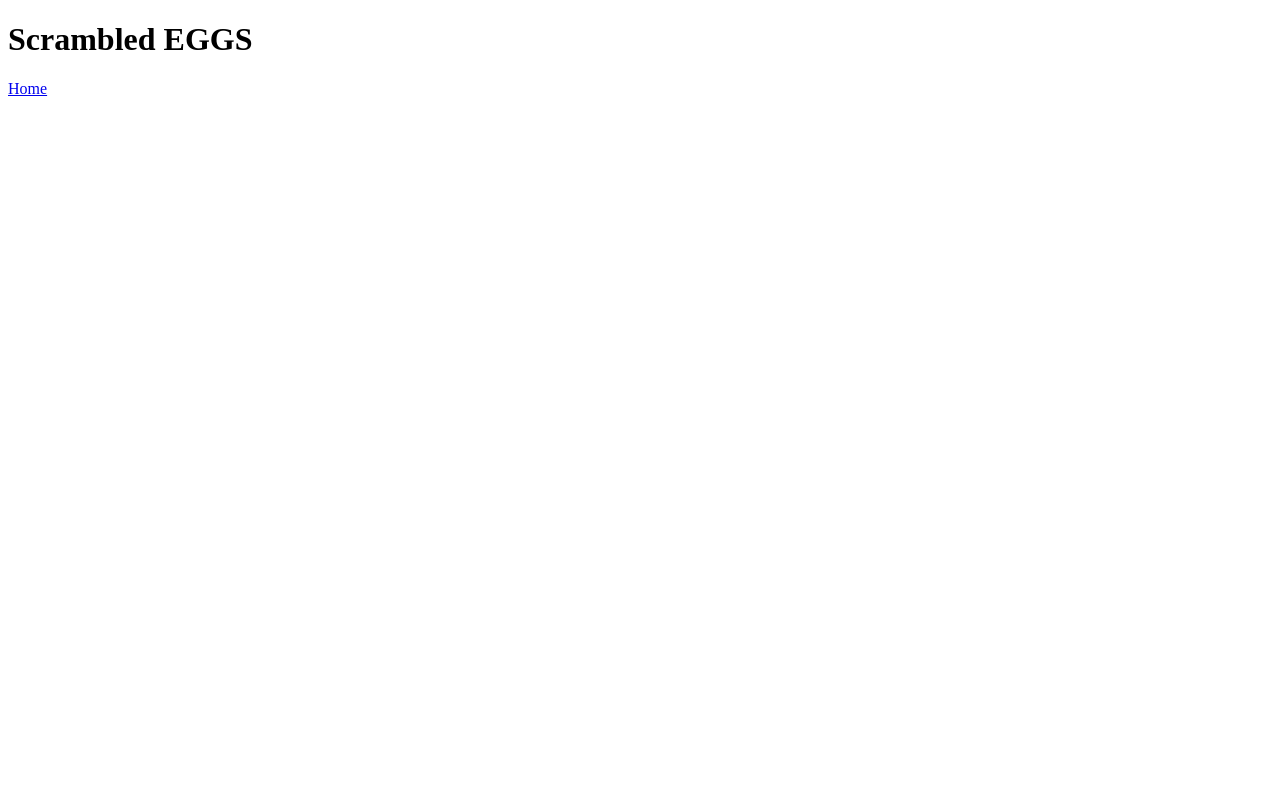
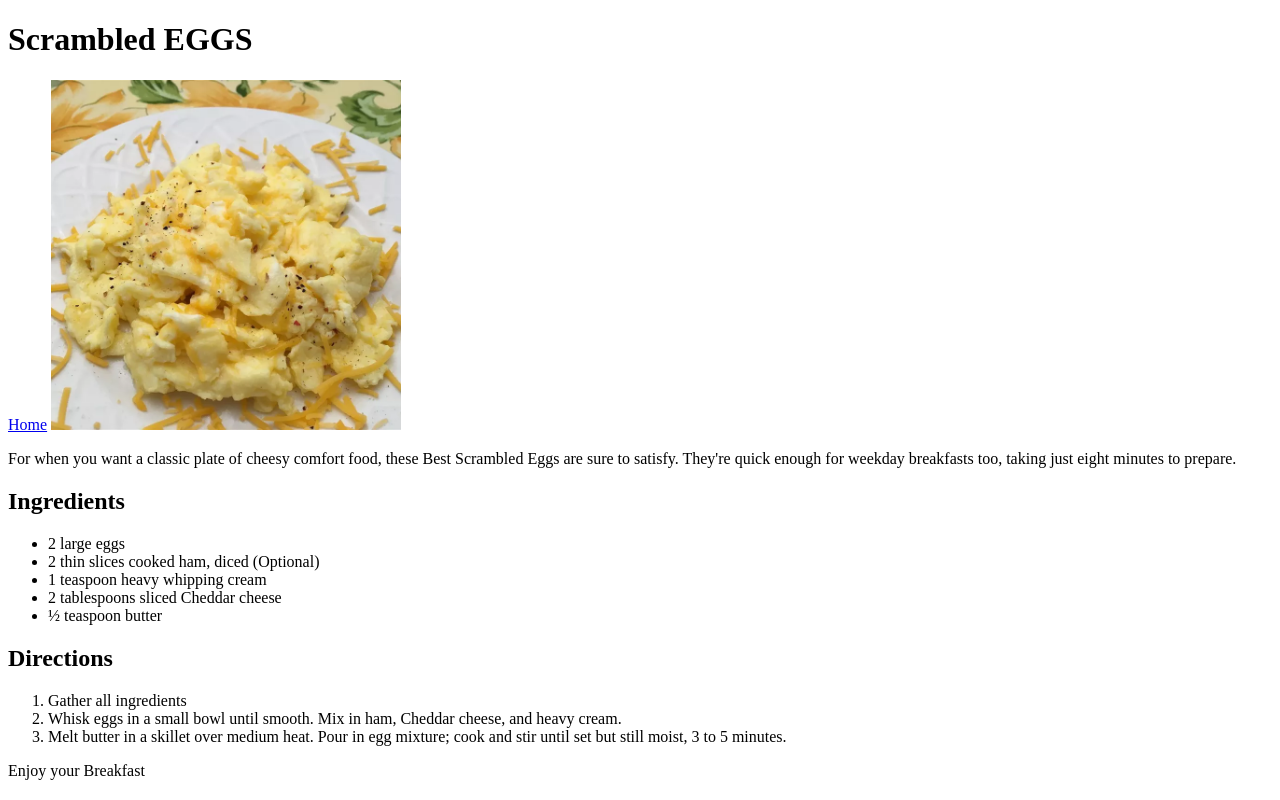
Before and after one commit to NandanMRamesh/odin-recipes, a plain HTML site: page recipes/scrambled-eggs.html in a window 1280 px wide. Drawn offline with Linux system fonts and the light colour scheme.

Commit message:
add content to scrambled eggs

```diff
--- a/recipes/scrambled-eggs.html
+++ b/recipes/scrambled-eggs.html
@@ -8,5 +8,22 @@
 <body>
     <h1>Scrambled EGGS</h1>
     <a href="../index.html">Home</a>
+    <img src="images/scrambled-eggs.webp" height="350" width="350">
+    <p>For when you want a classic plate of cheesy comfort food, these Best Scrambled Eggs are sure to satisfy. They're quick enough for weekday breakfasts too, taking just eight minutes to prepare.</p>
+    <h2>Ingredients</h2>
+    <ul>
+        <li>2 large eggs</li>
+        <li>2 thin slices cooked ham, diced (Optional)</li>
+        <li>1 teaspoon heavy whipping cream</li>
+        <li>2 tablespoons sliced Cheddar cheese</li>
+        <li>½ teaspoon butter</li>
+    </ul>
+    <h2>Directions</h2>
+    <ol>
+        <li>Gather all ingredients</li>
+        <li>Whisk eggs in a small bowl until smooth. Mix in ham, Cheddar cheese, and heavy cream.</li>
+        <li>Melt butter in a skillet over medium heat. Pour in egg mixture; cook and stir until set but still moist, 3 to 5 minutes.</li>
+    </ol>
+    <p>Enjoy your Breakfast</p>
 </body>
 </html>
```
